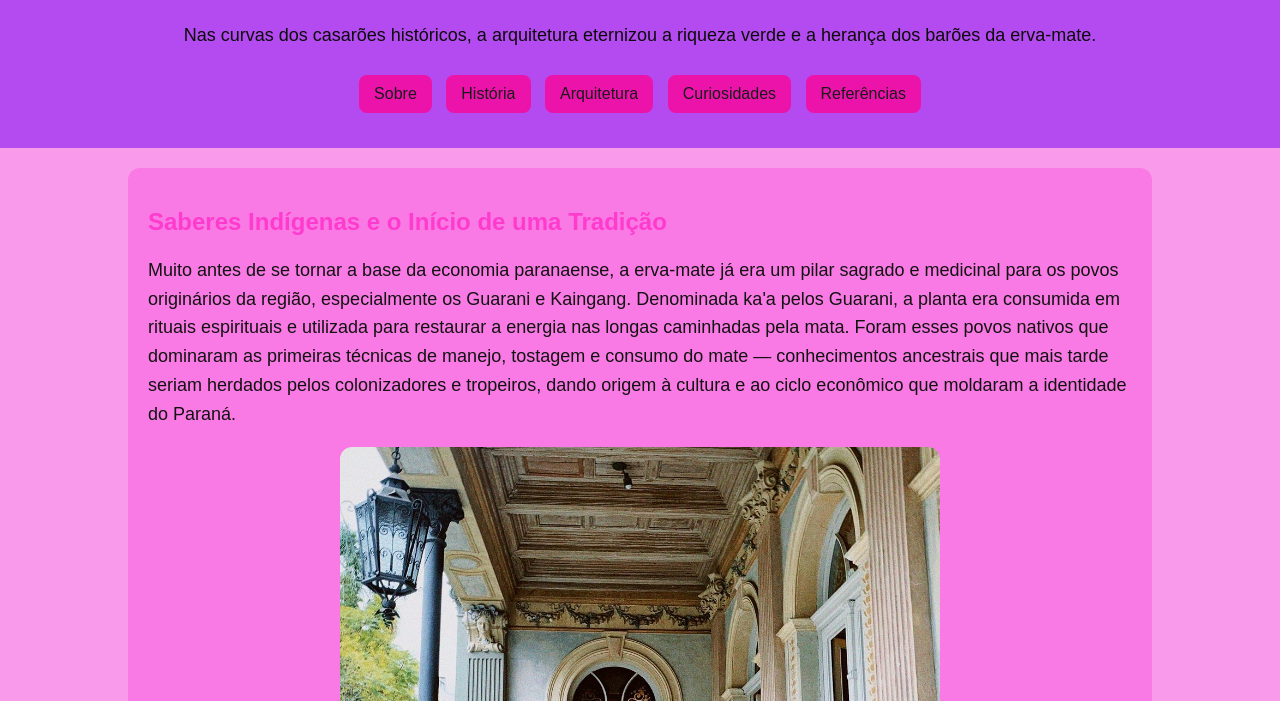
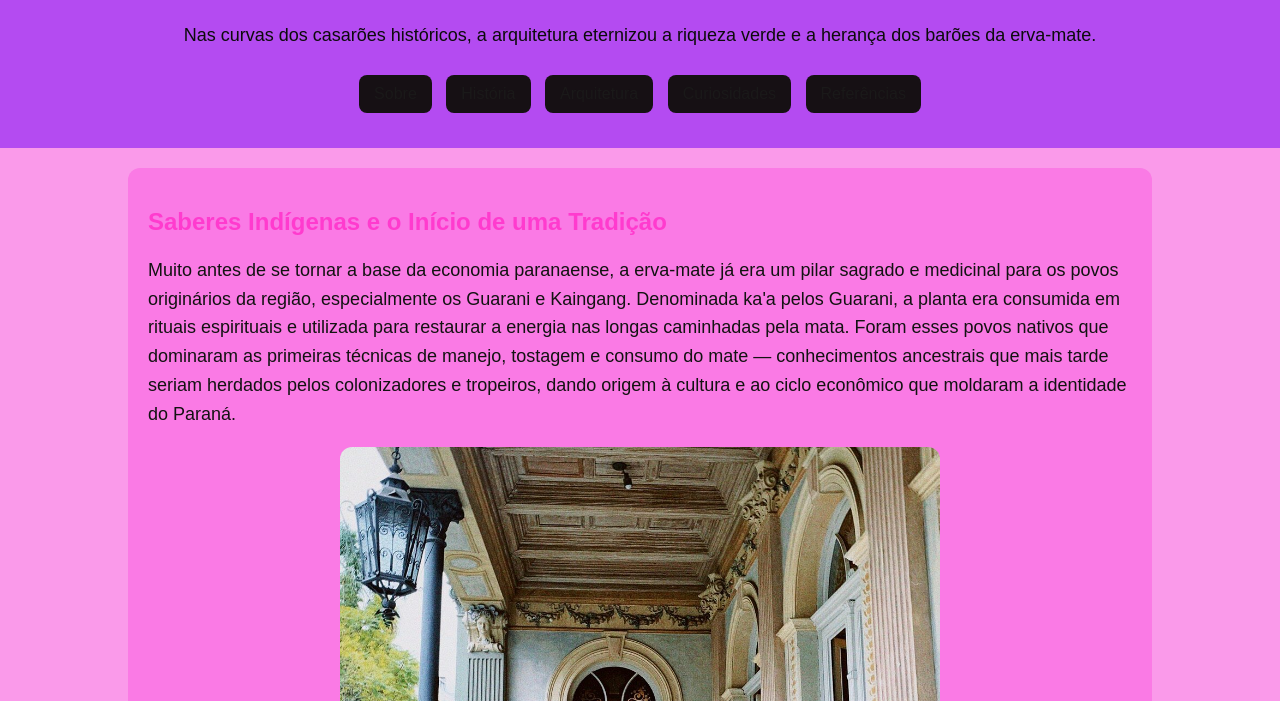
Before and after one commit to neyluvillarroel-pixel/-arte.paranaense-, a plain HTML site: page index.html in a window 1280 px wide. Shown: the part 99-800 px from the top of the page. Drawn offline with Linux system fonts and the light colour scheme.

Commit message:
atualizei style

```diff
--- a/style.css
+++ b/style.css
@@ -32,7 +32,7 @@ nav {
 nav a {
     color: rgb(26, 25, 25);
     text-decoration: none;
-    background-color: #ec13ab;
+    background-color: #161014;
     padding: 10px 15px;
     border-radius: 8px;
     margin: 5px;
```
